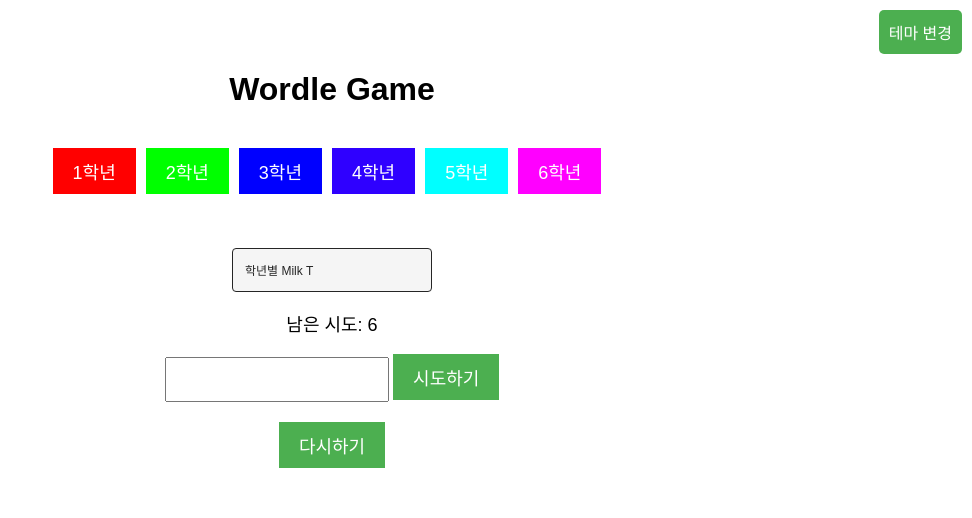
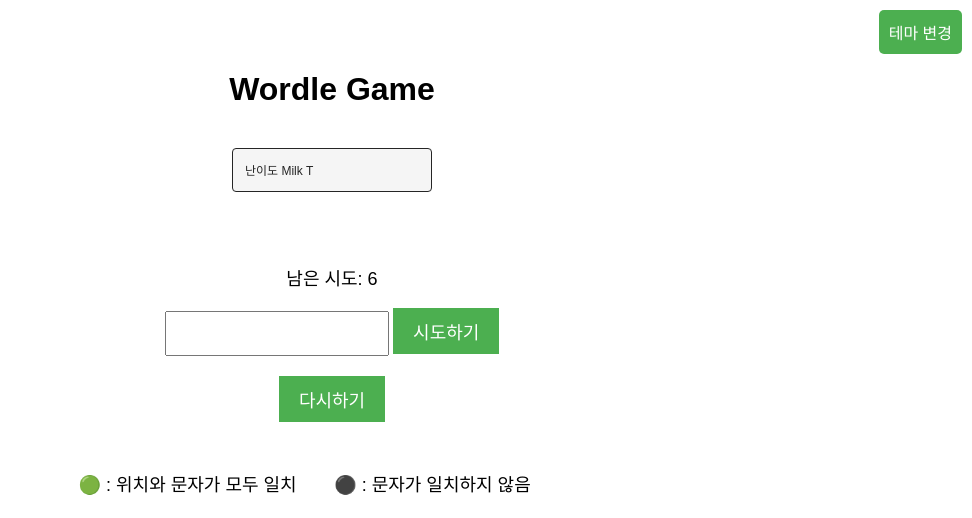
Before and after one commit to HKarin426/wordle_game, a Django app: page / in a window 1280 px wide. Shown: the top 518 px of the page, without its empty margins (308-1280 px from the left). Run offline with Django 5.2, Linux system fonts and the light colour scheme; parts of the project's set-up code (start-up, migrations or seed data) failed here and were passed over.

Commit message:
"함수 값이 제대로 안들어옴 수정중"

```diff
--- a/wordle game/wordle_project/wordle/templates/wordle/index.html
+++ b/wordle game/wordle_project/wordle/templates/wordle/index.html
@@ -1,6 +1,7 @@
 <!DOCTYPE html>
-<html>
+<html lang="ko">
 <head>
+    <meta charset="UTF-8">
     <title>Wordle Game</title>
     <style>
         body {
@@ -211,36 +212,27 @@
 <body class="light-mode">
     <h1>Wordle Game</h1>
     <br>
-    <!-- 밀크T 학년별로 단어장이 없어서 master, 그런 기준으로 변환 예정 -->
-    <div class="button-container">
-        <button type="submit" name="elementary1" class="grade-button grade-1">1학년</button>
-        <button type="submit" name="elementary2" class="grade-button grade-2">2학년</button>
-        <button type="submit" name="elementary3" class="grade-button grade-3">3학년</button>
-        <button type="submit" name="elementary4" class="grade-button grade-4">4학년</button>
-        <button type="submit" name="elementary5" class="grade-button grade-5">5학년</button>
-        <button type="submit" name="elementary6" class="grade-button grade-6">6학년</button>
-    </div>
-    <br><br><br>
+
     <div class="dropdown">
         <button class="dropbtn">
-          <span class="dropbtn_icon">학년별</span>
+          <span class="dropbtn_icon">난이도</span>
           Milk T
         </button>
         <div class="dropdown-content">
-          <a href="#">beyond(쏙쏙 words)</a>
-          <a href="#">fly1</a>
-          <a href="#">fly 2</a>
-          <a href="#">jump1</a>
-          <a href="#">jump2</a>
-          <a href="#">master1</a>
-          <a href="#">master2</a>
-          <a href="#">run</a>
-          <a href="#">start</a>
-          <a href="#">walk</a>
+            <div onclick="loadFile('beyond')"><a>beyond(쏙쏙 words)</a></div>
+            <div onclick="loadFile('fly_1')"><a>fly 1</a></div>
+            <div onclick="loadFile('fly_2')"><a>fly 2</a></div>
+            <div onclick="loadFile('jump_1')"><a>jump 1</a></div>
+            <div onclick="loadFile('jump_2')"><a>jump 2</a></div>
+            <div onclick="loadFile('master_1')"><a>master 1</a></div>
+            <div onclick="loadFile('master_2')"><a>master 2</a></div>
+            <div onclick="loadFile('run')"><a>run</a></div>
+            <div onclick="loadFile('start')"><a>start</a></div>
+            <div onclick="loadFile('walk')"><a>walk</a></div>
         </div>
-      </div>
+    </div>
 
-
+    <br><br><br>
     <p>남은 시도: {{ attempts }}</p>
     {% if not game_over %}
     <form method="post">
@@ -315,6 +307,21 @@
             const input = document.getElementById('guess-input');
             input.value = input.value.slice(0, -1);
         }
+
+
+        function loadFile(file_name) {
+            // AJAX를 사용하여 서버로 선택한 파일명 전송
+            var xhr = new XMLHttpRequest();
+            xhr.open('GET', '/load_excel/?file_name=' + file_name, true);
+            xhr.onreadystatechange = function() {
+                if (xhr.readyState == 4 && xhr.status == 200) {
+                    // 서버에서 받은 데이터로 화면 업데이트
+                    document.getElementById("result").innerHTML = xhr.responseText;
+                }
+            };
+            xhr.send();
+        }
+
     </script>
 </body>
 </html>
--- a/wordle game/wordle_project/wordle/views.py
+++ b/wordle game/wordle_project/wordle/views.py
@@ -6,19 +6,54 @@ import pdfplumber
 from django.shortcuts import render, redirect
 import pandas as pd
 
+# 전역 변수 설정
+#global_data_list = []
+
+# 리스트 word_list? 빈값에서 예외처리
+# try:
+#     answer = random.choice(global_data_list)
+# except IndexError:
+#     answer = None  # 또는 다른 처리 방법을 선택하여 처리할 수 있음
+
+# if answer is None:
+#     print("Cannot choose from an empty sequence")
+# else:
+#     print("Selected answer:", answer)
+
 # 1. 단어 리스트 준비
+def index(request):
+    return render(request, 'index.html')
+
+def load_excel(request):
+    #global global_data_list  # 전역 변수로 사용할 변수 선언
+
+    if request.method == 'GET':
+        file_name = request.GET.get('file_name')  # 클라이언트에서 전송된 파일명 받기
+        if file_name:
+            file_path = r'D:\Git_Project_s20240610\wordle_game\wordle game\wordle_project\word\{}.xlsx'.format(file_name) # {file_name}.xlsx
+
+            # 엑셀 파일을 데이터프레임으로 읽어오기
+            try:
+                df = pd.read_excel(file_path, engine='openpyxl', header=None)
+                data_list = df.values.flatten().tolist()
+                #global_data_list = data_list  # 전역 변수에 할당 #@!
+                return render(request, 'index.html', {'data_list': data_list})
+            except Exception as e:
+                return render(request, 'index.html', {'error_message': str(e)})
+        else:
+            return render(request, 'index.html', {'error_message': '파일명이 제공되지 않았습니다.'})
 
 # 엑셀 파일 경로
-file_path = r'C:\Users\user\Documents\bigdata\wordle_game-1\wordle game\wordle_project\word\master_1.xlsx'
+#file_path = r'C:\Users\user\Documents\bigdata\wordle_game-1\wordle game\wordle_project\word\master_1.xlsx'
 # 엑셀 파일을 데이터프레임으로 읽어오기
-df = pd.read_excel(file_path, engine='openpyxl', header=None)
+#df = pd.read_excel(file_path, engine='openpyxl', header=None)
 # DataFrame을 리스트로 변환 후 평탄화
-word_list = df.values.flatten().tolist()
+#word_list = df.values.flatten().tolist()
 
 # 남은 알파벳 초기화
 qwerty = ['q','w','e','r','t','y','u','i','o','p','a','s','d','f','g','h','j','k','l','z','x','c','v','b','n','m']  # qwerty 배열
 remaining_letters = qwerty
-answer = random.choice(word_list)  # 정답 단어를 랜덤으로 선택
+answer = random.choice(load_excel)  # 정답 단어를 랜덤으로 선택
 attempts = 6  # 사용자에게 주어진 시도 횟수
 guesses = []  # 사용자가 입력한 단어들과 피드백을 저장하는 리스트
 game_over = False  # 게임 종료 상태를 나타내는 변수
@@ -31,7 +66,7 @@ def is_valid_word(word):
     return response.status_code == 200
 
 def index(request):
-    global remaining_letters, answer, attempts, guesses, game_over, letter_status
+    global remaining_letters, answer, attempts, guesses, game_over, letter_status#, global_data_list # #@! global_data_list 추가
 
     if request.method == 'POST':  # POST 요청일 때
         if 'guess' in request.POST and not game_over:
@@ -47,7 +82,7 @@ def index(request):
                     'letter_status': letter_status
                 })
 
-            if not is_valid_word(guess) and guess not in word_list: # 단어가 유효하지 않으면 에러 메시지 반환
+            if not is_valid_word(guess) and guess not in load_excel: # 단어가 유효하지 않으면 에러 메시지 반환 # word_list
                 return render(request, 'wordle/index.html', {
                     'message': '존재하지 않는 단어입니다.',
                     'remaining_letters': remaining_letters,
@@ -91,7 +126,7 @@ def index(request):
                 guesses.append({'guess': guess, 'feedback': ''.join(feedback)})  # 사용자의 입력과 피드백을 리스트에 추가
                 if attempts == 0:  # 시도 횟수가 모두 소진된 경우
                     message = f"아쉽지만 모든 시도 횟수를 소진하셨습니다. 정답은 {answer} 입니다."
-                    answer = random.choice(word_list)  # 새로운 게임을 위해 단어 재설정
+                    answer = random.choice(load_excel)  # 새로운 게임을 위해 단어 재설정 # #@! word_list
                     attempts = 6  # 시도 횟수 재설정
                     remaining_letters = qwerty  # 남은 알파벳 재설정
                     guesses = []  # 입력 내역 초기화
@@ -110,7 +145,7 @@ def index(request):
                 })
 
         elif 'reset' in request.POST:  # 게임을 다시 시작할 때
-            answer = random.choice(word_list)
+            answer = random.choice(load_excel)       # #@! word_list
             attempts = 6
             remaining_letters = qwerty
             guesses = []
```
